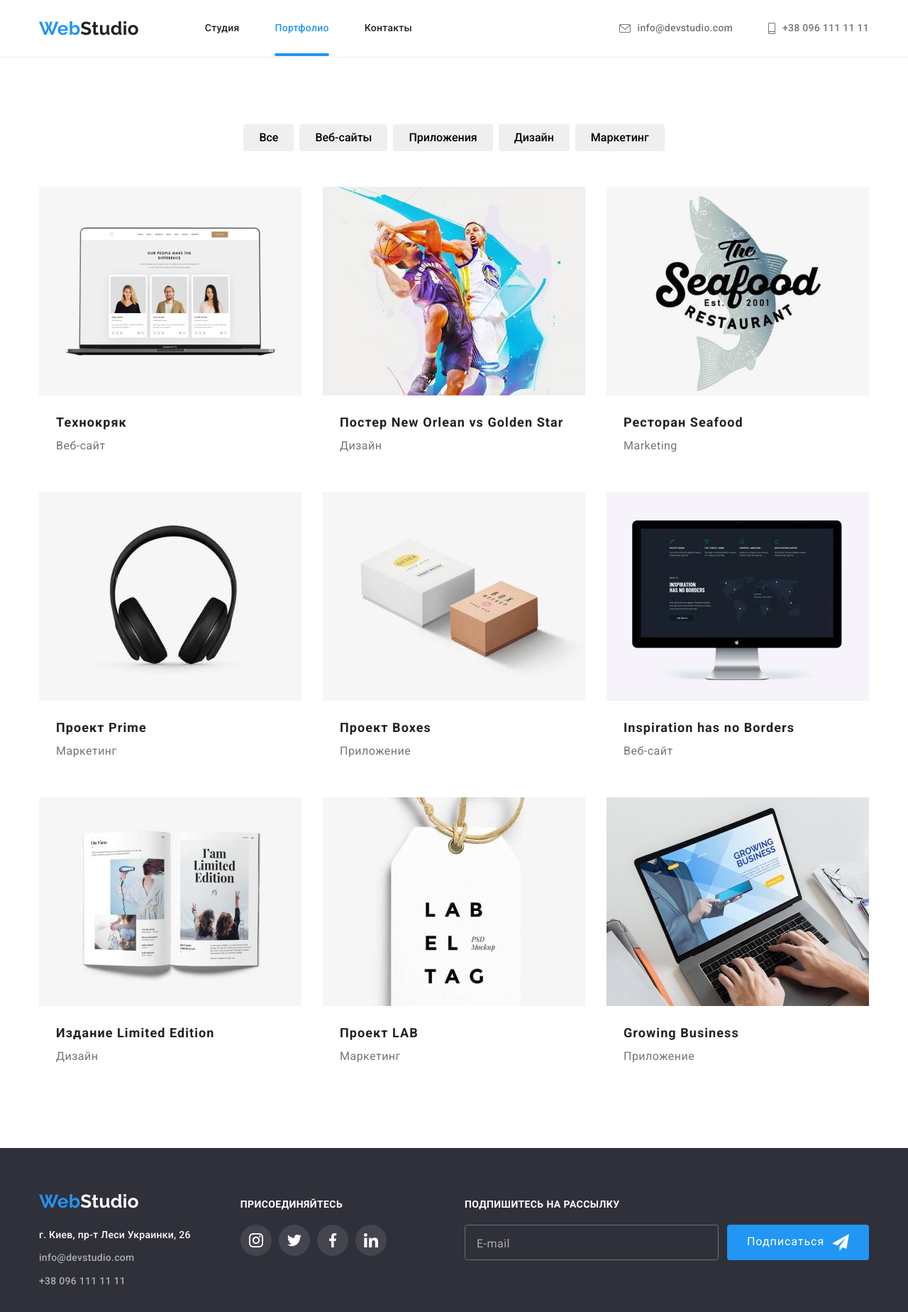
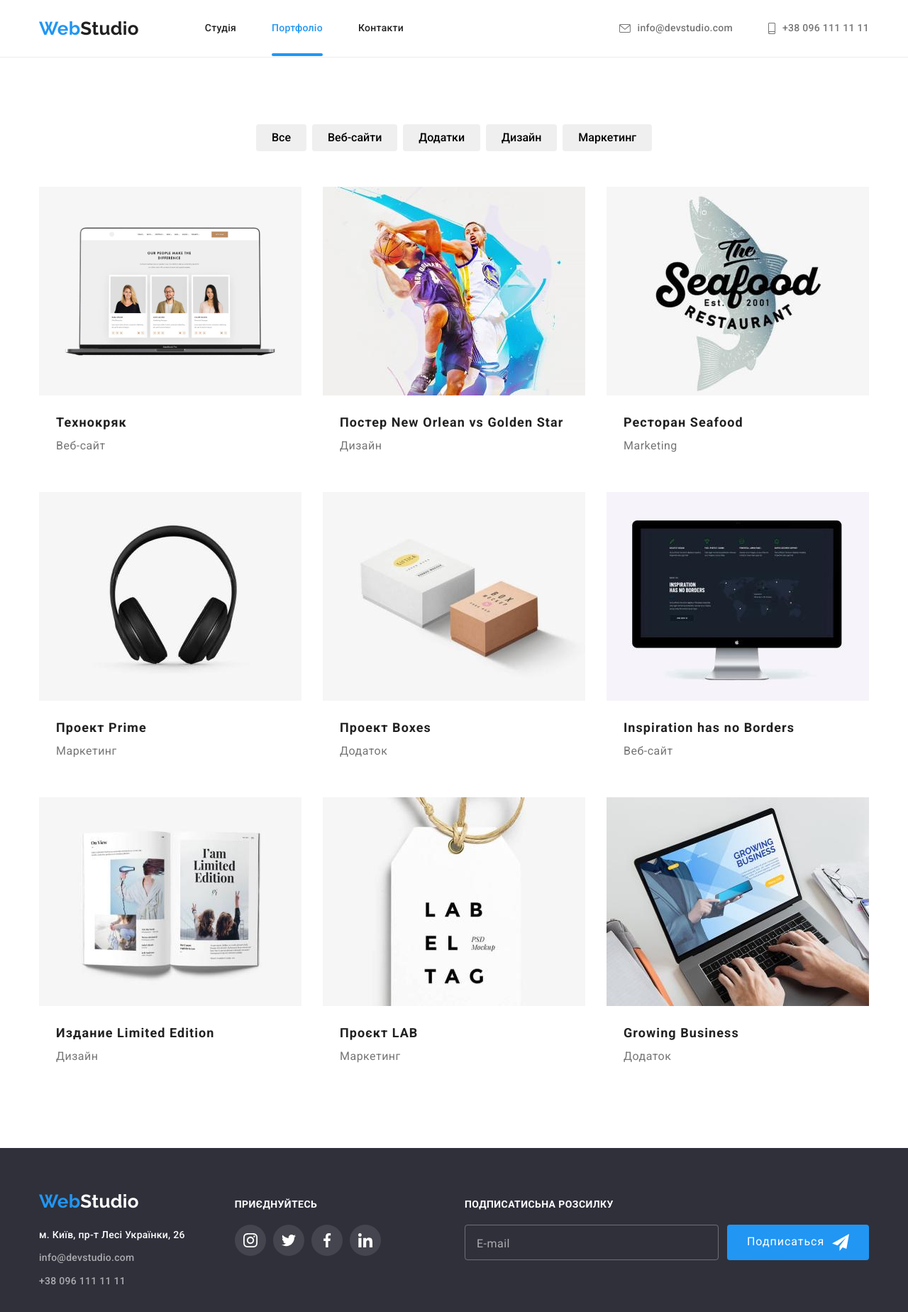
Before and after one commit to LiliiaShemet/goit-markup-hw-06, a plain HTML site: page portfolio.html in a window 1280 px wide. Shown: the whole page at 71% size. Drawn offline with nearby package versions, Linux system fonts and the light colour scheme.

Commit message:
змінює мову сайту

```diff
--- a/portfolio.html
+++ b/portfolio.html
@@ -1,10 +1,10 @@
 <!DOCTYPE html>
-<html lang="ru">
+<html lang="uk">
   <head>
     <meta charset="UTF-8" />
     <meta http-equiv="X-UA-Compatible" content="IE=edge" />
     <meta name="viewport" content="width=device-width, initial-scale=1.0" />
-    <title>ЭФФЕКТИВНЫЕ РЕШЕНИЯ ДЛЯ ВАШЕГО БИЗНЕСА</title>
+    <title>ЕФЕКТИВНІ РІШЕННЯ ДЛЯ ВАШОГО БІЗНЕСУ</title>
     <link
       rel="stylesheet"
       href="https://cdnjs.cloudflare.com/ajax/libs/modern-normalize/1.0.0/modern-normalize.css"
@@ -23,16 +23,20 @@
       <div class="container">
         <nav class="nav-menu">
           <!--Логотип-->
-      <a href="" class="logo link logo-light"><span class="letter">Web</span>Studio</a>
+          <a href="" class="logo link logo-light"
+            ><span class="letter">Web</span>Studio</a
+          >
           <ul class="nav-menu-list list">
             <li class="nav-menu-list-item">
-          <a href="./index.html" class="nav-link link ">Студия</a>
+              <a href="./index.html" class="nav-link link">Студія</a>
             </li>
             <li class="nav-menu-list-item">
-          <a href="./portfolio.html" class="nav-link link active-link">Портфолио</a>
+              <a href="./portfolio.html" class="nav-link link active-link"
+                >Портфоліо</a
+              >
             </li>
             <li class="nav-menu-list-item">
-          <a href="" class="nav-link link">Контакты</a>
+              <a href="" class="nav-link link">Контакти</a>
             </li>
           </ul>
         </nav>
@@ -50,7 +54,10 @@
             >
           </li>
           <li class="nav-menu-list-item">
-        <a href="tel:+380961111111" class="nav-contact-link icon-link nav-link link">
+            <a
+              href="tel:+380961111111"
+              class="nav-contact-link icon-link nav-link link"
+            >
               <svg width="10" height="16">
                 <use href="./images/sprite/sprite.svg#icon-smartphone"></use>
               </svg>
@@ -61,21 +68,20 @@
       </div>
     </header>
 
-
     <main>
       <section class="filters">
         <div class="container">
-    <h1 class="visually-hidden">Портфолио</h1>
-      <h2 class="visually-hidden">Фильтры портфолио</h2>
+          <h1 class="visually-hidden">Портфоліо</h1>
+          <h2 class="visually-hidden">Фильтри портфоліо</h2>
           <ul class="filters list">
             <li class="list-item">
               <button type="button" class="filter-btn">Все</button>
             </li>
             <li class="list-item">
-          <button type="button" class="filter-btn">Веб-сайты</button>
+              <button type="button" class="filter-btn">Веб-сайти</button>
             </li>
             <li class="list-item">
-          <button type="button" class="filter-btn">Приложения</button>
+              <button type="button" class="filter-btn">Додатки</button>
             </li>
             <li class="list-item">
               <button type="button" class="filter-btn">Дизайн</button>
@@ -85,7 +91,7 @@
             </li>
           </ul>
 
- <!--Проекты -->
+          <!--Проєкти -->
           <ul class="card-set list">
             <li class="item-third">
               <div class="card-project">
@@ -96,12 +102,15 @@
                       alt="Ноутбук"
                       width="370"
                     />
-            <p class="cards-overlay">Технокряк это современная площадка распространения коронавируса. Компании используют эту платформу для цифрового
-            шпионажа и атак на защищённые сервера конкурентов.</p>
+                    <p class="cards-overlay">
+                      Технокряк це сучасний майданчик поширення коронавірусу.
+                      Компанії використовують цю платформу для цифрового
+                      шпигунства та атак на захищені сервери конкурентів.
+                    </p>
                   </div>
                   <div class="name-card">
                     <h3 class="item-title">Технокряк</h3>
-          <p lang="ru" class="product-item">Веб-сайт</p>
+                    <p lang="uk" class="product-item">Веб-сайт</p>
                   </div>
                 </a>
               </div>
@@ -114,13 +123,17 @@
                     <img
                       src="./images/portfolio/img2.jpg"
                       alt="Баскетболисты"
-                width="370"/>
-                <p class="cards-overlay">Технокряк это современная площадка распространения коронавируса. Компании используют эту платформу для цифрового
-                  шпионажа и атак на защищённые сервера конкурентов.</p>
+                      width="370"
+                    />
+                    <p class="cards-overlay">
+                      Технокряк це сучасний майданчик поширення коронавірусу.
+                      Компанії використовують цю платформу для цифрового
+                      шпигунства та атак на захищені сервери конкурентів.
+                    </p>
                   </div>
                   <div class="name-card">
                     <h3 class="item-title">Постер New Orlean vs Golden Star</h3>
-            <p lang="ru" class="product-item">Дизайн</p>
+                    <p lang="uk" class="product-item">Дизайн</p>
                   </div>
                 </a>
               </div>
@@ -134,8 +147,11 @@
                       alt="Логотип"
                       width="370"
                     />
-              <p class="cards-overlay">Технокряк это современная площадка распространения коронавируса. Компании используют эту платформу для цифрового
-                шпионажа и атак на защищённые сервера конкурентов.</p>
+                    <p class="cards-overlay">
+                      Технокряк це сучасний майданчик поширення коронавірусу.
+                      Компанії використовують цю платформу для цифрового
+                      шпигунства та атак на захищені сервери конкурентів.
+                    </p>
                   </div>
                   <div class="name-card">
                     <h3 class="item-title">Ресторан Seafood</h3>
@@ -151,15 +167,18 @@
                   <div class="card-wrapper">
                     <img
                       src="./images/portfolio/img4.jpg"
-                alt="Наушники"
+                      alt="Навушники"
                       width="370"
                     />
-              <p class="cards-overlay">Технокряк это современная площадка распространения коронавируса. Компании используют эту платформу для цифрового
-                шпионажа и атак на защищённые сервера конкурентов.</p>
+                    <p class="cards-overlay">
+                      Технокряк це сучасний майданчик поширення коронавірусу.
+                      Компанії використовують цю платформу для цифрового
+                      шпигунства та атак на захищені сервери конкурентів.
+                    </p>
                   </div>
                   <div class="name-card">
                     <h3 class="item-title">Проект Prime</h3>
-          <p lang="ru" class="product-item">Маркетинг</p>
+                    <p lang="uk" class="product-item">Маркетинг</p>
                   </div>
                 </a>
               </div>
@@ -173,12 +192,15 @@
                       alt="Коробки"
                       width="370"
                     />
-            <p class="cards-overlay">Технокряк это современная площадка распространения коронавируса. Компании используют эту платформу для цифрового
-              шпионажа и атак на защищённые сервера конкурентов.</p>
+                    <p class="cards-overlay">
+                      Технокряк це сучасний майданчик поширення коронавірусу.
+                      Компанії використовують цю платформу для цифрового
+                      шпигунства та атак на захищені сервери конкурентів.
+                    </p>
                   </div>
                   <div class="name-card">
                     <h3 class="item-title">Проект Boxes</h3>
-          <p lang="ru" class="product-item">Приложение</p>
+                    <p lang="uk" class="product-item">Додаток</p>
                   </div>
                 </a>
               </div>
@@ -189,15 +211,18 @@
                   <div class="card-wrapper">
                     <img
                       src="./images/portfolio/img6.jpg"
-                alt="Монитор"
+                      alt="Монітор"
                       width="370"
                     />
-              <p class="cards-overlay">Технокряк это современная площадка распространения коронавируса. Компании используют эту платформу для цифрового
-                шпионажа и атак на защищённые сервера конкурентов.</p>
+                    <p class="cards-overlay">
+                      Технокряк це сучасний майданчик поширення коронавірусу.
+                      Компанії використовують цю платформу для цифрового
+                      шпигунства та атак на захищені сервери конкурентів.
+                    </p>
                   </div>
                   <div class="name-card">
                     <h3 class="item-title">Inspiration has no Borders</h3>
-          <p lang="ru" class="product-item">Веб-сайт</p>
+                    <p lang="uk" class="product-item">Веб-сайт</p>
                   </div>
                 </a>
               </div>
@@ -211,12 +236,15 @@
                       alt="Книжка"
                       width="370"
                     />
-              <p class="cards-overlay">Технокряк это современная площадка распространения коронавируса. Компании используют эту платформу для цифрового
-                шпионажа и атак на защищённые сервера конкурентов.</p>
+                    <p class="cards-overlay">
+                      Технокряк це сучасний майданчик поширення коронавірусу.
+                      Компанії використовують цю платформу для цифрового
+                      шпигунства та атак на захищені сервери конкурентів.
+                    </p>
                   </div>
                   <div class="name-card">
                     <h3 class="item-title">Издание Limited Edition</h3>
-          <p lang="ru" class="product-item">Дизайн</p>
+                    <p lang="uk" class="product-item">Дизайн</p>
                   </div>
                 </a>
               </div>
@@ -227,15 +255,18 @@
                   <div class="card-wrapper">
                     <img
                       src="./images/portfolio/img8.jpg"
-                alt="*Бирка"
+                      alt="*Бірка"
                       width="370"
                     />
-              <p class="cards-overlay">Технокряк это современная площадка распространения коронавируса. Компании используют эту платформу для цифрового
-                шпионажа и атак на защищённые сервера конкурентов.</p>
+                    <p class="cards-overlay">
+                      Технокряк це сучасний майданчик поширення коронавірусу.
+                      Компанії використовують цю платформу для цифрового
+                      шпигунства та атак на захищені сервери конкурентів.
+                    </p>
                   </div>
                   <div class="name-card">
-          <h3 class="item-title">Проект LAB</h3>
-          <p lang="ru" class="product-item">Маркетинг</p>
+                    <h3 class="item-title">Проєкт LAB</h3>
+                    <p lang="uk" class="product-item">Маркетинг</p>
                   </div>
                 </a>
               </div>
@@ -249,12 +280,15 @@
                       alt="Набирать текст на ноутбуке"
                       width="370"
                     />
-              <p class="cards-overlay">Технокряк это современная площадка распространения коронавируса. Компании используют эту платформу для цифрового
-                шпионажа и атак на защищённые сервера конкурентов.</p>
+                    <p class="cards-overlay">
+                      Технокряк це сучасний майданчик поширення коронавірусу.
+                      Компанії використовують цю платформу для цифрового
+                      шпигунства та атак на захищені сервери конкурентів.
+                    </p>
                   </div>
                   <div class="name-card">
                     <h3 class="item-title">Growing Business</h3>
-          <p lang="ru" class="product-item">Приложение</p>
+                    <p lang="uk" class="product-item">Додаток</p>
                   </div>
                 </a>
               </div>
@@ -263,7 +297,7 @@
         </div>
       </section>
     </main>
-  <!-- Подвал -->
+    <!-- Підвал -->
     <footer class="footer-bg">
       <div class="container">
         <div>
@@ -278,11 +312,13 @@
                   target="_blank"
                   rel="noopener noreferrer"
                   class="map-link nav-link link"
-              >г. Киев, пр-т Леси Украинки, 26</a
+                  >м. Київ, пр-т Лесі Українки, 26</a
                 >
               </li>
               <li class="nav-menu-list-item">
-            <a href="mailto:info@devstudio.com" class="tr-link nav-link link"
+                <a
+                  href="mailto:info@devstudio.com"
+                  class="tr-link nav-link link"
                   >info@devstudio.com</a
                 >
               </li>
@@ -295,7 +331,7 @@
           </address>
         </div>
         <div class="come-on">
-        <h2>Присоединяйтесь</h2>
+          <h2>Приєднуйтесь</h2>
           <ul class="list">
             <li class="link">
               <a class="icon-link" href="">
@@ -329,10 +365,16 @@
         </div>
         <!-- subscription-form -->
         <div class="subscription">
-          <b class="subscription-title">Подпишитесь на рассылку</b>
+          <b class="subscription-title">Подписатисьна розсилку</b>
           <form class="sign-up">
-            <input type="email" name="email" class="sign-up-email" placeholder="E-mail">
-            <button type="submit" class="sign-up-btn">Подписаться
+            <input
+              type="email"
+              name="email"
+              class="sign-up-email"
+              placeholder="E-mail"
+            />
+            <button type="submit" class="sign-up-btn">
+              Подписаться
               <svg class="icon-send" width="24" height="24">
                 <use href="./images/sprite/sprite.svg#icon-icon-send"></use>
               </svg>
```
Lines whose indentation alone changed are shown as unchanged.
